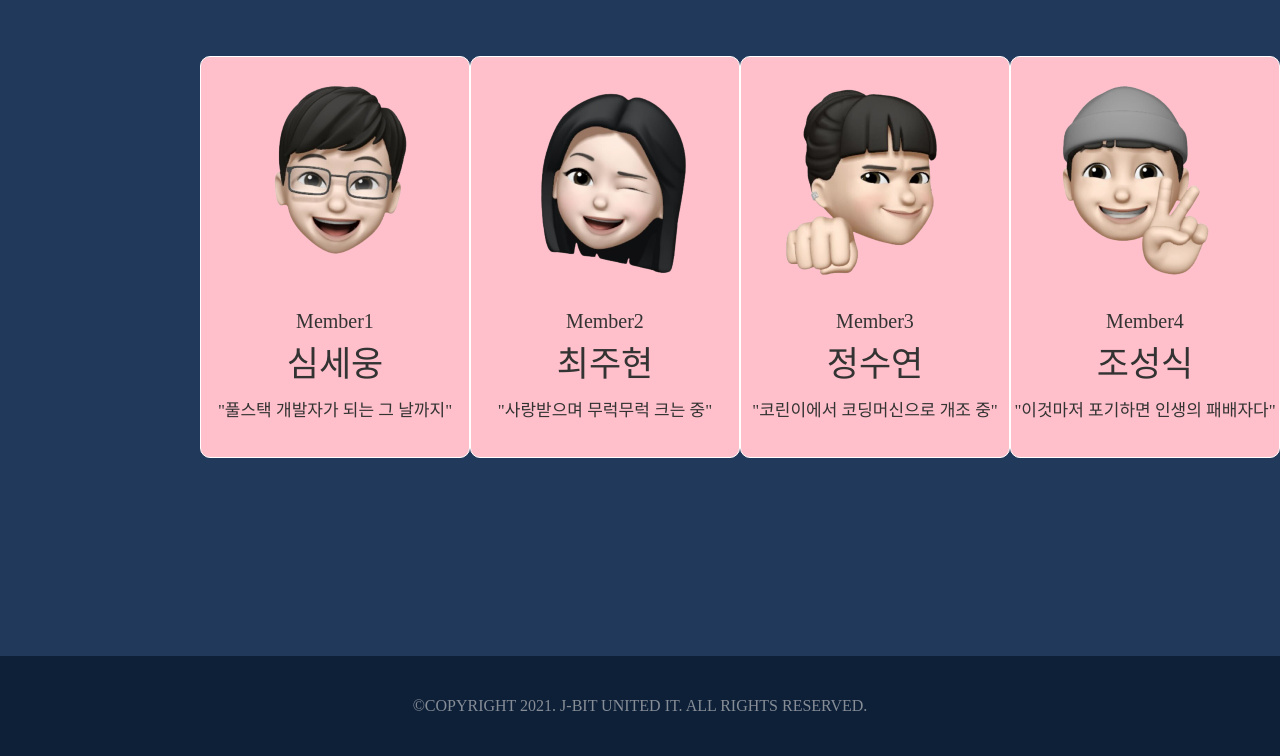
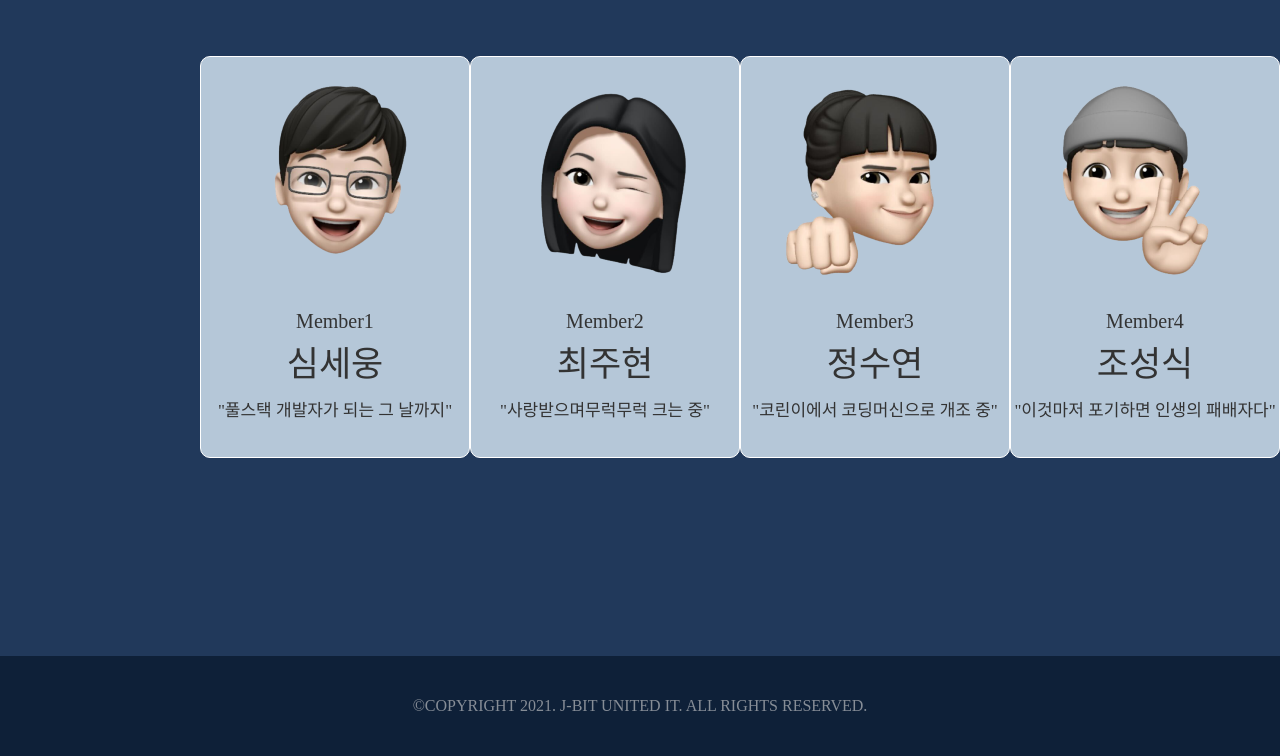
Before and after one commit to hi1004/Jbit-IT-Group2-HomePage, a plain HTML site: page about/team_member.html in a window 1280 px wide. Shown: the part 644-1400 px from the top of the page. Drawn offline with nearby package versions, Linux system fonts and the light colour scheme; a web font is replaced by a local one.

Commit message:
final modified

```diff
--- a/about/team_member.html
+++ b/about/team_member.html
@@ -107,7 +107,7 @@
             <div class="text">
               <span class="task">Member2</span><br />
               <span class="name">최주현</span><br />
-              <span class="one">"사랑받으며 무럭무럭 크는 중"</span>
+              <span class="one">"사랑받으며무럭무럭 크는 중"</span>
             </div>
           </div>
           <div class="profile-card">
--- a/css/team_member.css
+++ b/css/team_member.css
@@ -113,7 +113,7 @@ header:hover .menu-wrap {
   border-radius: 10px;
   width: 300px;
   height: 400px;
-  background-color: pink;
+  background-color: #b5c7d8;
 }
 .profile-card img {
   display: block;
@@ -126,7 +126,7 @@ header:hover .menu-wrap {
   font-size: 20px;
 }
 .profile-card .text .tesk {
-  color: white;
+  color: #0e2038;
 }
 .profile-card .text .name {
   font-size: 35px;
```
